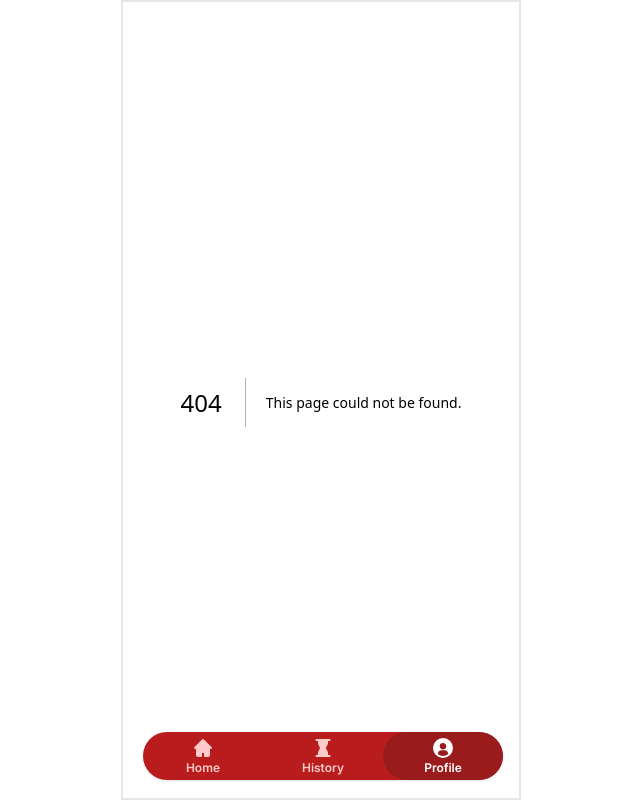
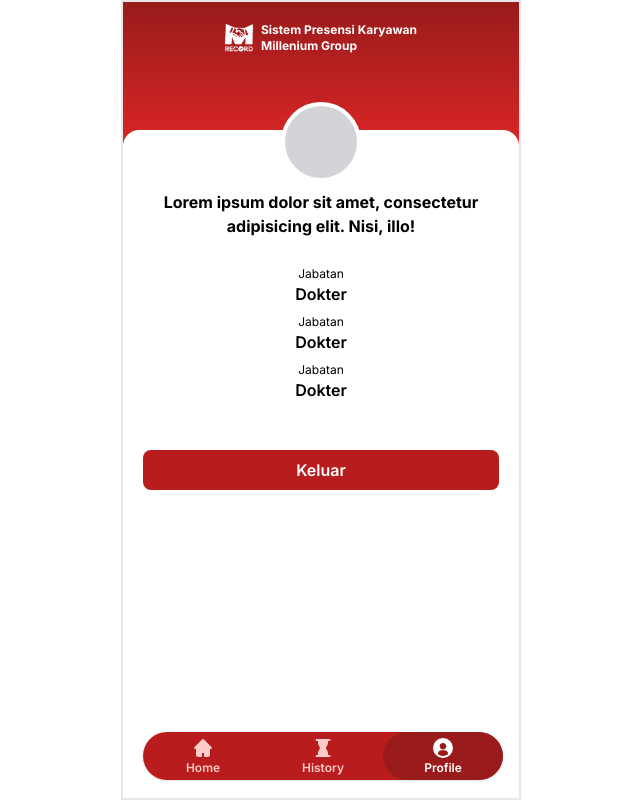
Before and after one commit to LeonardTarigan/m-record, a Next.js app: page /profile in a window 1280 px wide. Before the commit this address had no page. Shown: the whole page, without its empty margins (319-959 px from the left). Built offline with nearby package versions, Linux system fonts and the light colour scheme.

Commit message:
feat: slicing profile page

```diff
--- /dev/null
+++ b/src/app/profile/page.tsx
@@ -0,0 +1,39 @@
+import Image from "next/image";
+
+function ProfilePage() {
+  return (
+    <main className="">
+      <section className=" flex w-full items-center justify-center gap-2 bg-gradient-to-b from-red-800 to-red-600 p-5 pb-24">
+        <div className="relative h-7 w-7 rounded-full">
+          <Image src={"/logo.png"} alt="Logo" fill />
+        </div>
+        <h1 className="text-start text-xs font-bold text-white">
+          Sistem Presensi Karyawan <br /> Millenium Group
+        </h1>
+      </section>
+      <section className="z-10 -mt-5 flex flex-col items-center gap-2 rounded-t-2xl bg-white p-5 pb-24 pt-0 text-center ">
+        <div className="-mt-7 h-20 w-20 rounded-full border-4 border-white bg-zinc-300"></div>
+        <h2 className="mb-5 font-bold">
+          Lorem ipsum dolor sit amet, consectetur adipisicing elit. Nisi, illo!
+        </h2>
+        <div className="">
+          <h3 className="text-xs">Jabatan</h3>
+          <p className="font-semibold">Dokter</p>
+        </div>
+        <div className="">
+          <h3 className="text-xs">Jabatan</h3>
+          <p className="font-semibold">Dokter</p>
+        </div>
+        <div className="">
+          <h3 className="text-xs">Jabatan</h3>
+          <p className="font-semibold">Dokter</p>
+        </div>
+        <button className="mt-10 w-full rounded-lg bg-red-700 px-5 py-2 font-semibold text-white transition-all duration-150 hover:bg-red-900 active:translate-y-1">
+          Keluar
+        </button>
+      </section>
+    </main>
+  );
+}
+
+export default ProfilePage;
--- a/src/components/history-card.tsx
+++ b/src/components/history-card.tsx
@@ -7,7 +7,7 @@ function HistoryCard() {
         <BadgeCheckIcon className="w-5 text-green-500" />
         <h1 className="text-sm font-bold">12 September 2022</h1>
       </div>
-      <button className="rounded-md bg-blue-600 px-4 py-1 text-sm text-white">
+      <button className="rounded-md bg-blue-600 px-4 py-1 text-sm font-semibold text-white transition-all duration-150 hover:bg-blue-800 active:translate-y-1">
         Bukti
       </button>
     </div>
```
Also changed, not shown: public/logo.png (added).
